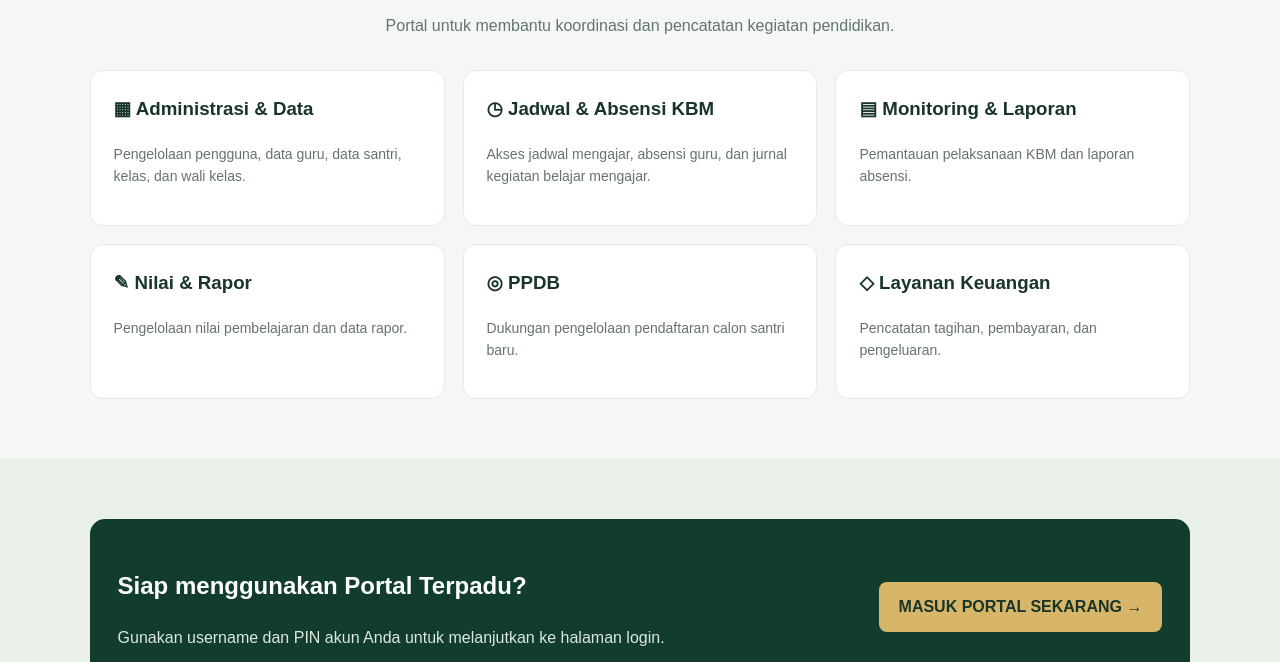
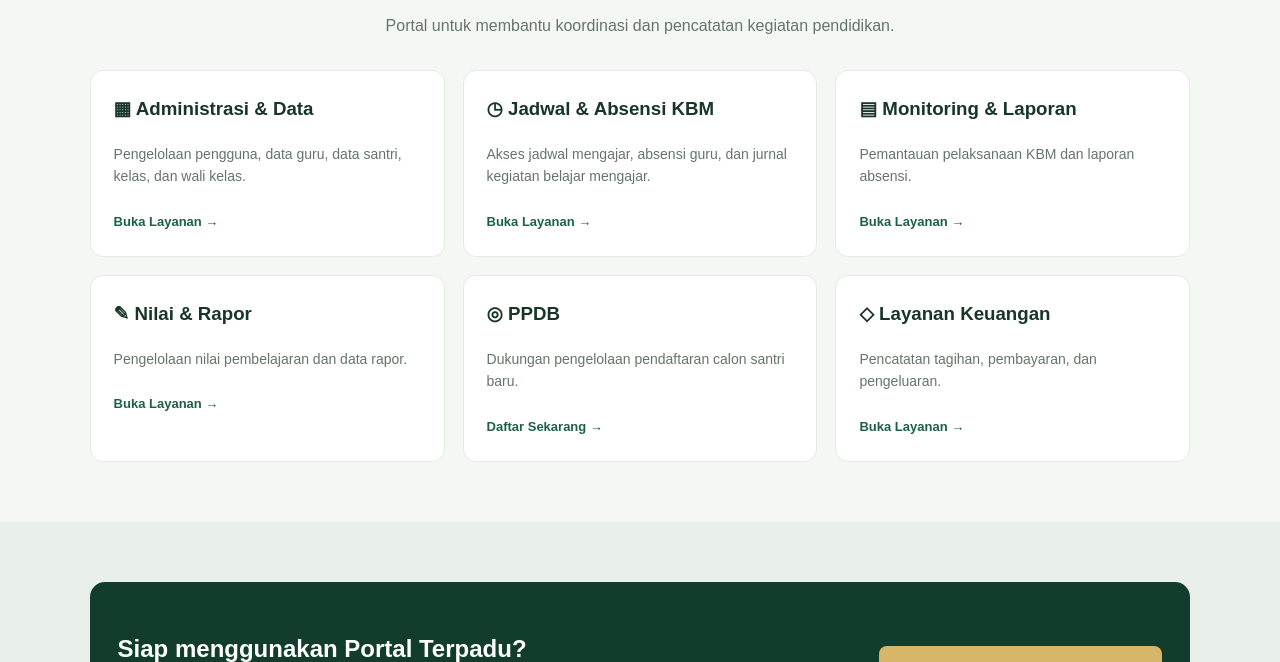
Before and after one commit to digitalqurani/portal-depan-pkpps-hidayatullah, a plain HTML site: page index.html in a window 1280 px wide. Shown: the part 708-1370 px from the top of the page. Drawn offline with Linux system fonts and the light colour scheme.

Commit message:
Update portal layanan digital PKPPS Hidayatullah Karimun

```diff
--- a/index.html
+++ b/index.html
@@ -5,7 +5,9 @@
 <meta charset="UTF-8">
 <meta name="viewport" content="width=device-width, initial-scale=1">
 <meta name="theme-color" content="#123d2d">
+<meta name="description" content="Portal Terpadu PKPPS Hidayatullah Karimun. Layanan administrasi, jadwal KBM, absensi, monitoring, nilai, rapor, PPDB dan keuangan.">
 <title>Portal Terpadu | PKPPS Hidayatullah Karimun</title>
+
 <style>
 *{box-sizing:border-box}
 body{margin:0;font-family:Arial,sans-serif;background:#f4f7f4;color:#183528;line-height:1.6}
@@ -14,6 +16,7 @@ header{background:#123d2d;color:white;padding:12px 6%;display:flex;justify-conte
 .brand img{width:58px;height:58px;object-fit:contain;border-radius:50%;background:white}
 .brand small{display:block;font-size:11px;color:#e3c878}
 .btn{display:inline-block;background:#d7b66a;color:#183528;padding:12px 20px;border-radius:8px;text-decoration:none;font-weight:bold}
+.btn:hover{background:#ebcd82;transform:translateY(-2px)}
 .hero{background:linear-gradient(120deg,#103727,#28674c);color:white;padding:76px 7%}
 .hero h1{font-size:clamp(34px,5vw,54px);line-height:1.15;margin:14px 0}
 .hero p{max-width:680px;color:#e1ece4;font-size:17px;margin-bottom:25px}
@@ -23,13 +26,30 @@ section{padding:60px 7%}
 .heading h2{font-size:32px}
 .heading p{color:#64756b}
 .cards{display:grid;grid-template-columns:repeat(3,1fr);gap:18px}
-.card{background:white;padding:23px;border-radius:13px;border:1px solid #e4ebe5}
+.card{
+  display:block;
+  background:white;
+  padding:23px;
+  border-radius:13px;
+  border:1px solid #e4ebe5;
+  text-decoration:none;
+  color:#183528;
+  cursor:pointer;
+  transition:transform .2s ease,box-shadow .2s ease,border-color .2s ease;
+}
+.card:hover{
+  transform:translateY(-5px);
+  box-shadow:0 9px 24px rgba(18,61,45,.12);
+  border-color:#28674c;
+}
 .card h3{margin-top:0}
 .card p{font-size:14px;color:#65746b}
+.card .link-label{display:inline-block;margin-top:10px;color:#1d6047;font-weight:bold;font-size:13px}
 .access{background:#e8f0e9}
 .access-box{background:#123d2d;color:white;padding:28px;border-radius:15px;display:flex;justify-content:space-between;align-items:center;gap:20px}
 .access-box p{color:#dce8df}
 footer{background:#0d2b20;color:#dce8df;padding:24px 7%;font-size:13px}
+a:focus-visible{outline:3px solid #d7b66a;outline-offset:4px}
 @media(max-width:700px){
   .cards{grid-template-columns:1fr}
   .access-box{display:block}
@@ -40,13 +60,18 @@ header{flex-wrap:wrap}
 }
 </style>
 </head>
+
 <body>
 <header>
   <div class="brand">
     <img src="logo-hidayatullah-karimun.png" alt="Logo PKPPS Hidayatullah Karimun">
-    <span>HIDAYATULLAH<small>KARIMUN · PORTAL TERPADU</small></span>
+    <span>HIDAYATULLAH
+      <small>KARIMUN · PORTAL TERPADU</small>
+    </span>
   </div>
-  <a class="btn" href="https://script.google.com/macros/s/AKfycbyFhZam1WtoEPirGc7NACaCXfOguFqyD6jp-OueisSElmzt4A_bpqsr5svNwmC6MIY53Q/exec?page=portal">MASUK PORTAL ↗</a>
+  <a class="btn" href="https://script.google.com/macros/s/AKfycbyFhZam1WtoEPirGc7NACaCXfOguFqyD6jp-OueisSElmzt4A_bpqsr5svNwmC6MIY53Q/exec?page=portal">
+    MASUK PORTAL ↗
+  </a>
 </header>
 
 <main>
@@ -54,7 +79,9 @@ header{flex-wrap:wrap}
   <div class="eyebrow">SISTEM INFORMASI PENDIDIKAN</div>
   <h1>Portal Terpadu<br>PKPPS Hidayatullah Karimun</h1>
   <p>Satu pintu layanan digital untuk mendukung pengelolaan administrasi, kegiatan belajar mengajar, data pendidikan, dan pemantauan aktivitas pesantren.</p>
-  <a class="btn" href="https://script.google.com/macros/s/AKfycbyFhZam1WtoEPirGc7NACaCXfOguFqyD6jp-OueisSElmzt4A_bpqsr5svNwmC6MIY53Q/exec?page=portal">MASUK PORTAL →</a>
+  <a class="btn" href="https://script.google.com/macros/s/AKfycbyFhZam1WtoEPirGc7NACaCXfOguFqyD6jp-OueisSElmzt4A_bpqsr5svNwmC6MIY53Q/exec?page=portal">
+    MASUK PORTAL →
+  </a>
 </div>
 
 <section>
@@ -63,13 +90,45 @@ header{flex-wrap:wrap}
     <h2>Semua Layanan dalam Satu Portal</h2>
     <p>Portal untuk membantu koordinasi dan pencatatan kegiatan pendidikan.</p>
   </div>
+
   <div class="cards">
-    <div class="card"><h3>▦ Administrasi &amp; Data</h3><p>Pengelolaan pengguna, data guru, data santri, kelas, dan wali kelas.</p></div>
-    <div class="card"><h3>◷ Jadwal &amp; Absensi KBM</h3><p>Akses jadwal mengajar, absensi guru, dan jurnal kegiatan belajar mengajar.</p></div>
-    <div class="card"><h3>▤ Monitoring &amp; Laporan</h3><p>Pemantauan pelaksanaan KBM dan laporan absensi.</p></div>
-    <div class="card"><h3>✎ Nilai &amp; Rapor</h3><p>Pengelolaan nilai pembelajaran dan data rapor.</p></div>
-    <div class="card"><h3>◎ PPDB</h3><p>Dukungan pengelolaan pendaftaran calon santri baru.</p></div>
-    <div class="card"><h3>◇ Layanan Keuangan</h3><p>Pencatatan tagihan, pembayaran, dan pengeluaran.</p></div>
+
+    <a class="card" href="https://script.google.com/macros/s/AKfycbyFhZam1WtoEPirGc7NACaCXfOguFqyD6jp-OueisSElmzt4A_bpqsr5svNwmC6MIY53Q/exec?page=portal">
+      <h3>▦ Administrasi &amp; Data</h3>
+      <p>Pengelolaan pengguna, data guru, data santri, kelas, dan wali kelas.</p>
+      <span class="link-label">Buka Layanan →</span>
+    </a>
+
+    <a class="card" href="https://script.google.com/macros/s/AKfycbyFhZam1WtoEPirGc7NACaCXfOguFqyD6jp-OueisSElmzt4A_bpqsr5svNwmC6MIY53Q/exec?page=portal">
+      <h3>◷ Jadwal &amp; Absensi KBM</h3>
+      <p>Akses jadwal mengajar, absensi guru, dan jurnal kegiatan belajar mengajar.</p>
+      <span class="link-label">Buka Layanan →</span>
+    </a>
+
+    <a class="card" href="https://script.google.com/macros/s/AKfycbyFhZam1WtoEPirGc7NACaCXfOguFqyD6jp-OueisSElmzt4A_bpqsr5svNwmC6MIY53Q/exec?page=portal">
+      <h3>▤ Monitoring &amp; Laporan</h3>
+      <p>Pemantauan pelaksanaan KBM dan laporan absensi.</p>
+      <span class="link-label">Buka Layanan →</span>
+    </a>
+
+    <a class="card" href="https://script.google.com/macros/s/AKfycbyFhZam1WtoEPirGc7NACaCXfOguFqyD6jp-OueisSElmzt4A_bpqsr5svNwmC6MIY53Q/exec?page=portal">
+      <h3>✎ Nilai &amp; Rapor</h3>
+      <p>Pengelolaan nilai pembelajaran dan data rapor.</p>
+      <span class="link-label">Buka Layanan →</span>
+    </a>
+
+    <a class="card" href="https://script.google.com/macros/s/AKfycbyFhZam1WtoEPirGc7NACaCXfOguFqyD6jp-OueisSElmzt4A_bpqsr5svNwmC6MIY53Q/exec?page=ppdb">
+      <h3>◎ PPDB</h3>
+      <p>Dukungan pengelolaan pendaftaran calon santri baru.</p>
+      <span class="link-label">Daftar Sekarang →</span>
+    </a>
+
+    <a class="card" href="https://script.google.com/macros/s/AKfycbyFhZam1WtoEPirGc7NACaCXfOguFqyD6jp-OueisSElmzt4A_bpqsr5svNwmC6MIY53Q/exec?page=portal">
+      <h3>◇ Layanan Keuangan</h3>
+      <p>Pencatatan tagihan, pembayaran, dan pengeluaran.</p>
+      <span class="link-label">Buka Layanan →</span>
+    </a>
+
   </div>
 </section>
 
@@ -79,7 +138,9 @@ header{flex-wrap:wrap}
       <h2>Siap menggunakan Portal Terpadu?</h2>
       <p>Gunakan username dan PIN akun Anda untuk melanjutkan ke halaman login.</p>
     </div>
-    <a class="btn" href="https://script.google.com/macros/s/AKfycbyFhZam1WtoEPirGc7NACaCXfOguFqyD6jp-OueisSElmzt4A_bpqsr5svNwmC6MIY53Q/exec?page=portal">MASUK PORTAL SEKARANG →</a>
+    <a class="btn" href="https://script.google.com/macros/s/AKfycbyFhZam1WtoEPirGc7NACaCXfOguFqyD6jp-OueisSElmzt4A_bpqsr5svNwmC6MIY53Q/exec?page=portal">
+      MASUK PORTAL SEKARANG →
+    </a>
   </div>
 </section>
 </main>
```
Lines whose indentation alone changed are shown as unchanged.
